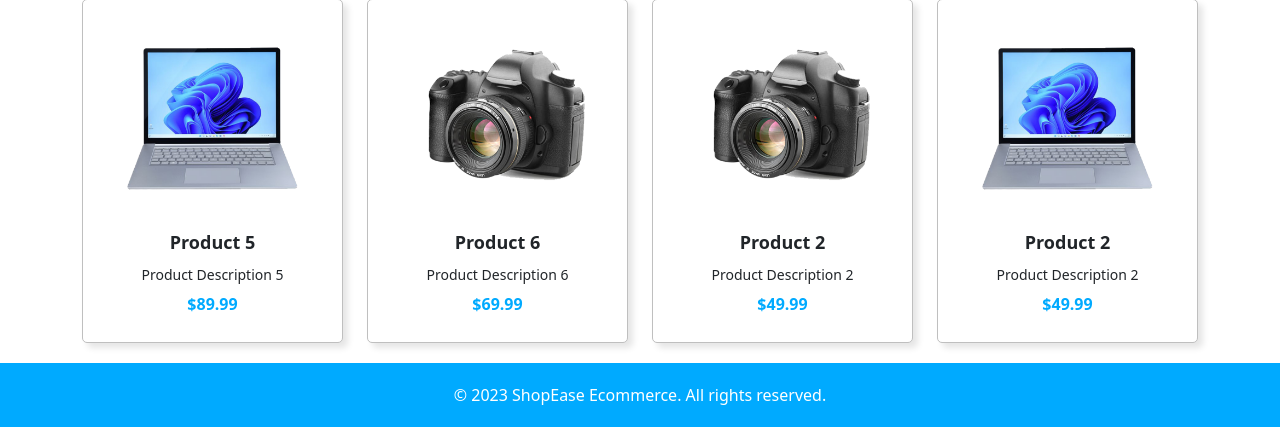
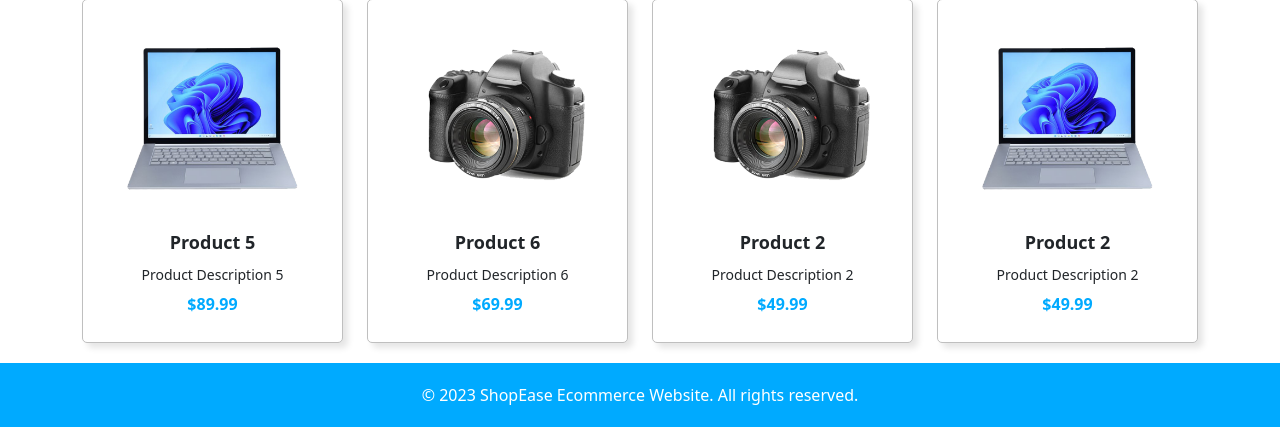
Before and after one commit to NasibSafi/ShopEase-E-Commerce-Website, a Django app: page / in a window 1280 px wide. Shown: the part 1151-1578 px from the top of the page. Run offline with Django 4.2, Linux system fonts and the light colour scheme; some libraries are stand-ins or nearby versions.

Commit message:
Update index.html

```diff
--- a/Ecommerce_Website/templates/index.html
+++ b/Ecommerce_Website/templates/index.html
@@ -219,7 +219,7 @@
 <!-- Footer -->
 <footer class="footer">
     <div class="container">
-        <p>&copy; 2023 ShopEase Ecommerce. All rights reserved.</p>
+        <p>&copy; 2023 ShopEase Ecommerce Website. All rights reserved.</p>
     </div>
 </footer>
 
```
